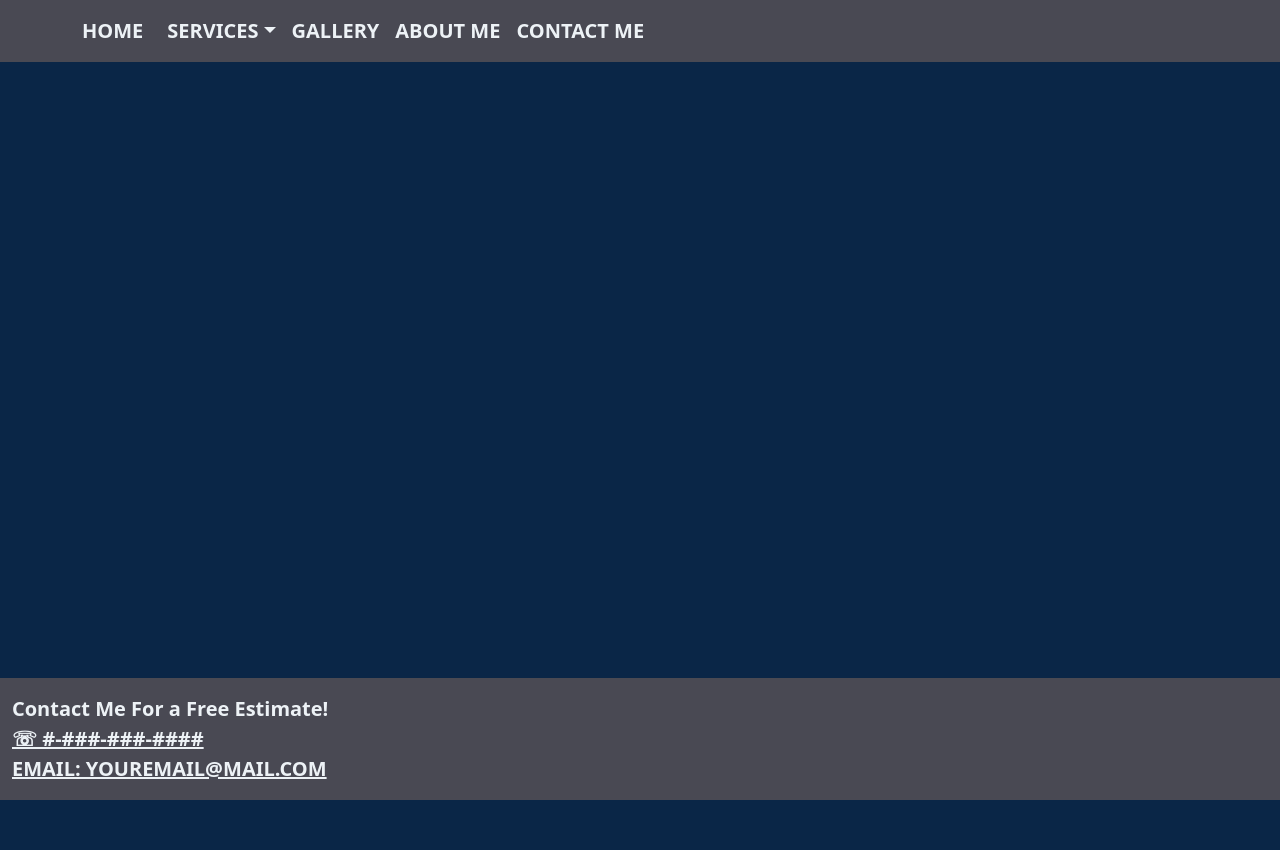
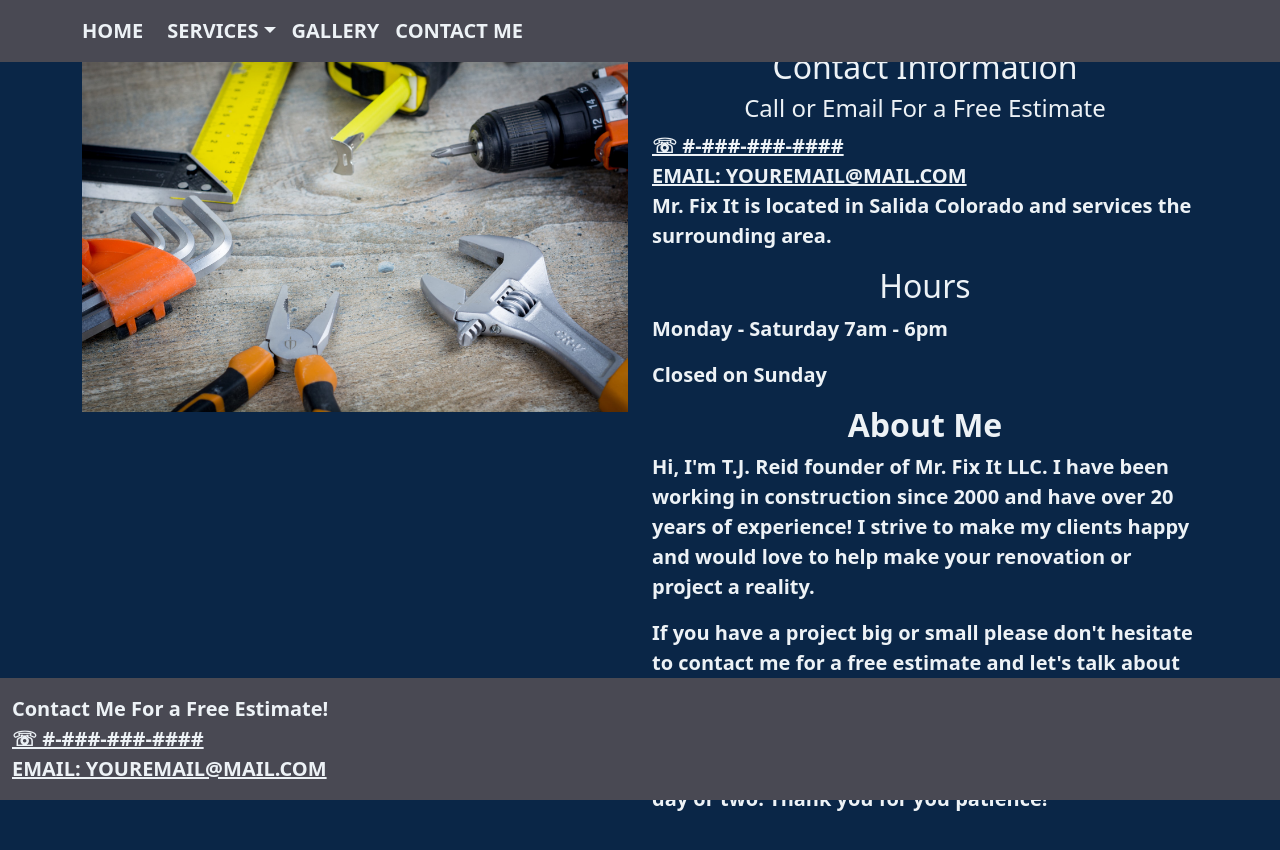
Before and after one commit to ARogala/Mr-Fixit, a Gatsby site: page /contact in a window 1280 px wide. Before the commit the page ends 800 px from the top, so only its background shows below. Built offline with nearby package versions, Linux system fonts and the light colour scheme; Gatsby itself is replaced by a stand-in of ours.

Commit message:
make contact and about one page -- remove link to about

```diff
--- a/src/components/layout.js
+++ b/src/components/layout.js
@@ -30,7 +30,7 @@ const Layout = ({children}) => {
 	              <NavDropdown.Item as={Link} to="/clean-ups">Clean Ups</NavDropdown.Item>
 	            </NavDropdown>
 	            <Nav.Link as={Link} to="/">Gallery</Nav.Link>
-	            <Nav.Link as={Link} to="/about">About Me</Nav.Link>
+	            {/*<Nav.Link as={Link} to="/about">About Me</Nav.Link>*/}
 	            <Nav.Link as={Link} to="/contact">Contact Me</Nav.Link>
 	          </Nav>
 	        </Navbar.Collapse>
--- a/src/pages/about.js
+++ b/src/pages/about.js
@@ -1,6 +1,5 @@
 import * as React from 'react'
 import { StaticImage } from "gatsby-plugin-image"
-import { Link } from 'gatsby'
 import Layout from '../components/layout'
 import Container from 'react-bootstrap/Container'
 import Row from 'react-bootstrap/Row';
@@ -13,7 +12,6 @@ const AboutPage = () => {
   return (
     <Layout>
       <Container>
-
         <Row>
           <Col xs={12} md={6} lg={6} className="mt-5"><StaticImage src="../images/services/handyman.jpg" alt="handy man" className={aboutImg} /></Col>
           <Col xs={12} md={6} lg={6} className="mt-5">
@@ -26,6 +24,7 @@ const AboutPage = () => {
             <p>If you have a project big or small please don't hesitate to contact me for a free estimate and let's talk about how I can help you.</p>
             <p>I usually return calls and answer emails the same day but fixing things keeps me really busy so it may take a day or two. Thank you for you patience!</p>
             <h2 className="text-center">Contact Information</h2>
+            <h4 className="text-center">Call or Email For a Free Estimate</h4>
             <p>
               <a href="tel:+###########">&#9743; #-###-###-####</a><br/>
               <a href="mailto:youremail@mail.com">Email: youremail@mail.com</a><br/>
--- a/src/pages/contact.js
+++ b/src/pages/contact.js
@@ -1,11 +1,41 @@
 import * as React from 'react'
+import { StaticImage } from "gatsby-plugin-image"
 import Layout from '../components/layout'
 import { Seo } from "../components/seo"
+import Container from 'react-bootstrap/Container'
+import Row from 'react-bootstrap/Row';
+import Col from 'react-bootstrap/Col';
+
+import { aboutImg } from "./contact.module.css"
 
 const ContactPage = () => {
   return (
     <Layout>
-      <p>Hi there! I'm TJ aka Mr. Fixit. You can contact me for a free estimate anytime.</p>
+      <Container>
+        <Row>
+          <Col xs={12} md={6} lg={6} className="mt-5"><StaticImage src="../images/services/handyman.jpg" alt="handy man" className={aboutImg} /></Col>
+          <Col xs={12} md={6} lg={6} className="mt-5">
+            <h2 className="text-center">Contact Information</h2>
+            <h4 className="text-center">Call or Email For a Free Estimate</h4>
+            <p>
+              <a href="tel:+###########">&#9743; #-###-###-####</a><br/>
+              <a href="mailto:youremail@mail.com">Email: youremail@mail.com</a><br/>
+              Mr. Fix It is located in Salida Colorado and services the surrounding area.
+            </p>
+            <h2 className="text-center">Hours</h2>
+            <p>Monday - Saturday 7am - 6pm</p>
+            <p>Closed on Sunday</p>
+            <h1 className="text-center">About Me</h1>
+            <p>
+              Hi, I'm T.J. Reid founder of Mr. Fix It LLC. I have been working in construction since 2000
+              and have over 20 years of experience! I strive to make my clients happy and would love to
+              help make your renovation or project a reality.
+            </p>
+            <p>If you have a project big or small please don't hesitate to contact me for a free estimate and let's talk about how I can help you.</p>
+            <p>I usually return calls and answer emails the same day but fixing things keeps me really busy so it may take a day or two. Thank you for you patience!</p>
+          </Col>
+        </Row>
+      </Container>
     </Layout>
   )
 }
--- /dev/null
+++ b/src/pages/contact.module.css
@@ -0,0 +1,18 @@
+/*
+	color
+	red: #FF5656
+	white: #EDF2F6
+	blue: #6A7EFC
+	gray: #494953
+
+	blue1: #0A2647
+	blue2: #144272
+	blue3: #205295
+	blue4: #2C74B3
+*/
+
+.about-img {
+	max-width: 500px;
+	border-radius: 300px;
+	margin-bottom: 20px;
+}
```
